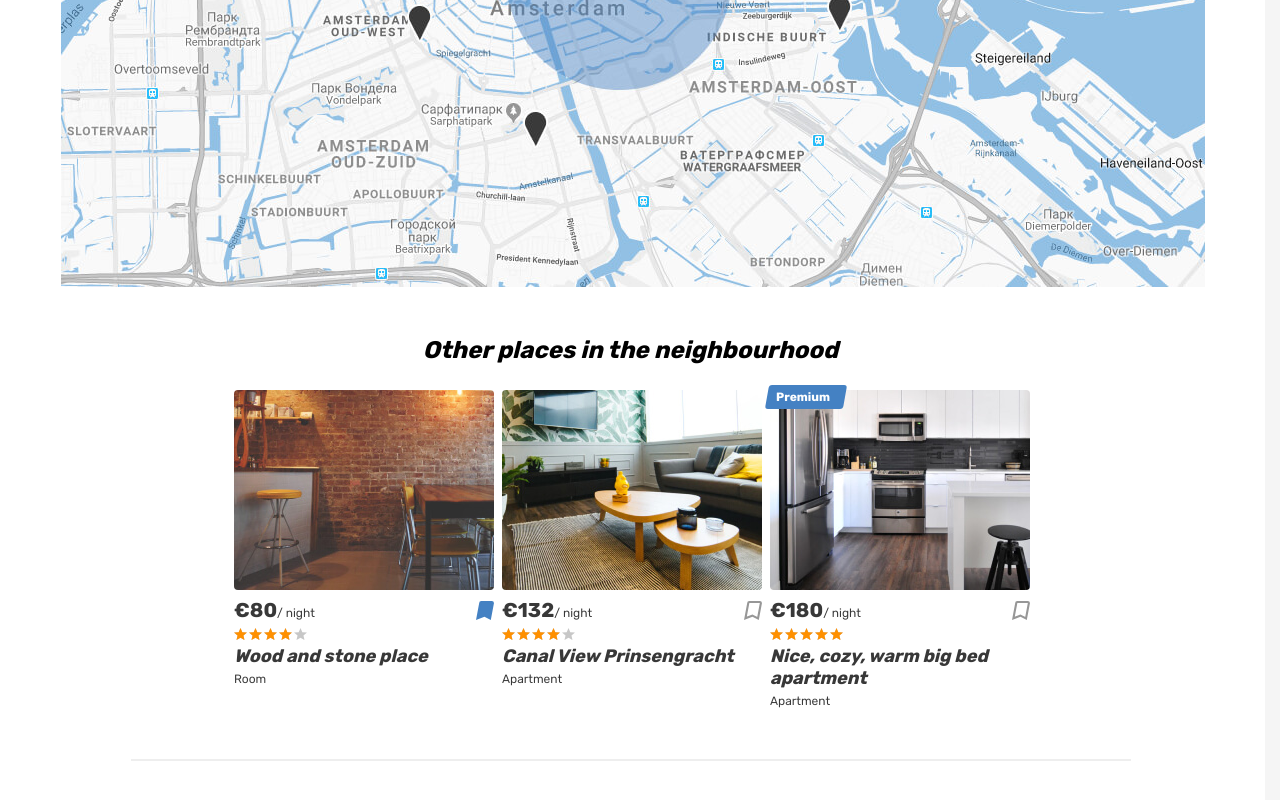
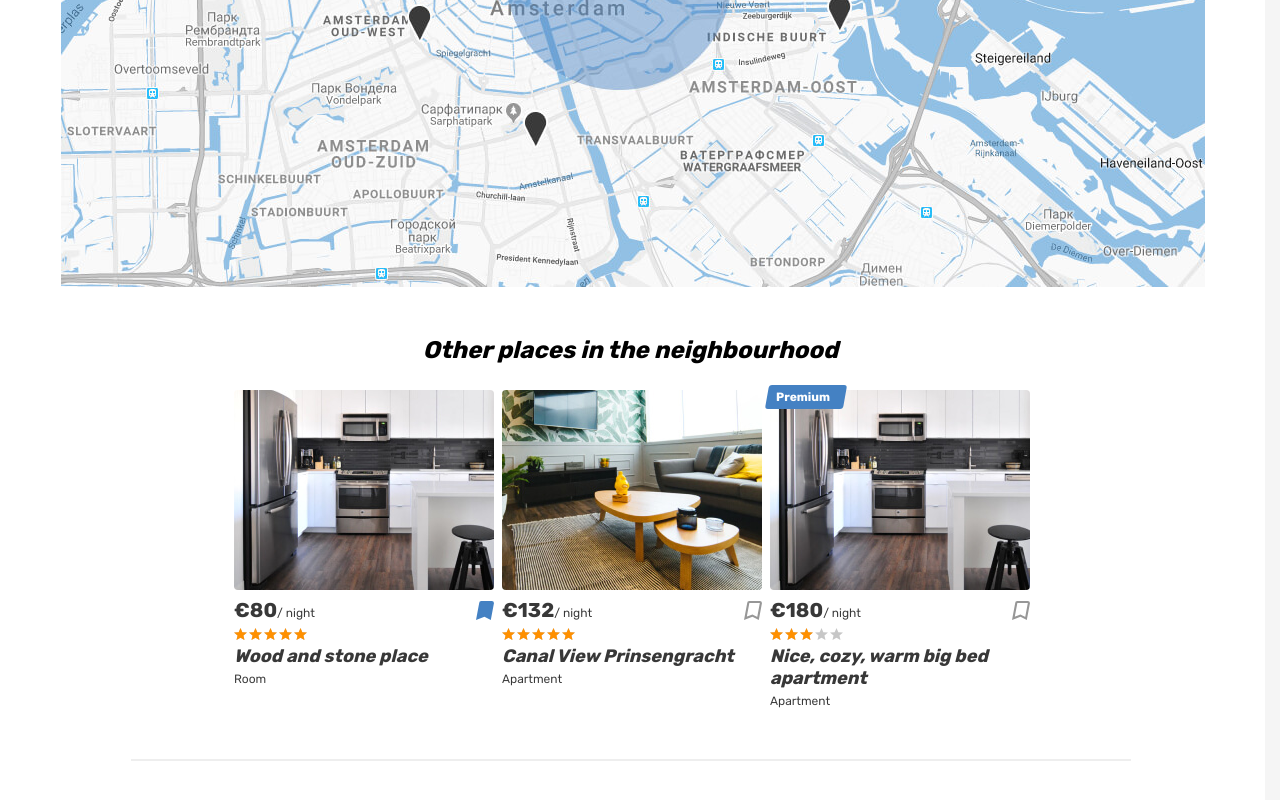
Before and after one commit to htmlacademy-univer-javascript-3/2501955-six-cities-7, a React (Vite) app: page /offer/1 in a window 1280 px wide. Shown: the part 2082-2882 px from the top of the page. Built offline with nearby package versions, Linux system fonts and the light colour scheme.

Commit message:
https://up.htmlacademy.ru/univer-js3/7/tasks/5

```diff
--- a/src/components/offer-card/offer-card.tsx
+++ b/src/components/offer-card/offer-card.tsx
@@ -9,7 +9,7 @@ import OfferBookmarksButton from '../offer-bookmarks-button/offer-bookmarks-butt
 
 type OfferCardProps = Omit<OfferPreview, 'city' | 'location'> & {
   authorizationStatus: AuthorizationStatus;
-  variant?: 'cities' | 'favorites';
+  variant?: 'cities' | 'favorites' | 'near-places';
   onMouseEnter?: () => void;
   onMouseLeave?: () => void;
 };
@@ -36,6 +36,13 @@ const OFFER_CARD_VARIANTS = {
     infoClassName: 'favorites__card-info',
     imageWidth: 150,
     imageHeight: 110
+  },
+  'near-places': {
+    articleClassName: 'near-places__card',
+    imageWrapperClassName: 'near-places__image-wrapper',
+    infoClassName: '',
+    imageWidth: 260,
+    imageHeight: 200
   }
 } as const satisfies Record<NonNullable<OfferCardProps['variant']>, OfferCardVariant>;
 
--- a/src/pages/favorites-page/favorites-page.tsx
+++ b/src/pages/favorites-page/favorites-page.tsx
@@ -1,6 +1,8 @@
 import classNames from 'classnames';
 import type { ReactElement } from 'react';
 import { Helmet } from 'react-helmet-async';
+import { Link } from 'react-router-dom';
+import { AppRoute } from '../../enums/app-route';
 import type { AuthorizationStatus } from '../../enums/authorization-status';
 import type { CityName } from '../../enums/city-name';
 import type { OfferPreview } from '../../types/offer-preview';
@@ -64,9 +66,9 @@ function FavoritesPage({ authorizationStatus, offers }: FavoritesPageProps): Rea
                   <li className="favorites__locations-items" key={cityName}>
                     <div className="favorites__locations locations locations--current">
                       <div className="locations__item">
-                        <a className="locations__item-link" href="#">
+                        <Link className="locations__item-link" to={AppRoute.Root}>
                           <span>{cityName}</span>
-                        </a>
+                        </Link>
                       </div>
                     </div>
                     <div className="favorites__places">
--- a/src/pages/login-page/login-page.tsx
+++ b/src/pages/login-page/login-page.tsx
@@ -1,5 +1,7 @@
 import type { ReactElement } from 'react';
 import { Helmet } from 'react-helmet-async';
+import { Link } from 'react-router-dom';
+import { AppRoute } from '../../enums/app-route';
 
 function LoginPage(): ReactElement {
   return (
@@ -26,9 +28,9 @@ function LoginPage(): ReactElement {
           </section>
           <section className="locations locations--login locations--current">
             <div className="locations__item">
-              <a className="locations__item-link" href="#">
-                <span>Amsterdam</span>
-              </a>
+              <Link className="locations__item-link" to={AppRoute.Root}>
+                <span>Paris</span>
+              </Link>
             </div>
           </section>
         </div>
--- a/src/pages/offer-page/offer-page.tsx
+++ b/src/pages/offer-page/offer-page.tsx
@@ -3,12 +3,15 @@ import type { ReactElement } from 'react';
 import { Helmet } from 'react-helmet-async';
 import { Navigate, useParams } from 'react-router-dom';
 import { OFFERS } from '../../mocks/offers';
+import { OFFER_PREVIEWS } from '../../mocks/offer-previews';
+import { AppRoute } from '../../enums/app-route';
+import { AuthorizationStatus } from '../../enums/authorization-status';
 import type { Offer } from '../../types/offer';
+import type { OfferPreview } from '../../types/offer-preview';
+import { getOfferHousingTypeText } from '../../utils/get-offer-housing-type-text';
+import OfferBookmarksButton from '../../components/offer-bookmarks-button/offer-bookmarks-button';
 import OfferRatingStars from '../../components/offer-rating-stars/offer-rating-stars';
-import { AppRoute } from '../../enums/app-route';
-import OfferBookmarksButton from '../../components/offer-bookmarks-button/offer-bookmarks-button';
-import { getOfferHousingTypeText } from '../../utils/get-offer-housing-type-text';
-import { AuthorizationStatus } from '../../enums/authorization-status';
+import OfferCard from '../../components/offer-card/offer-card';
 
 type OfferPageProps = {
   authorizationStatus: AuthorizationStatus;
@@ -17,10 +20,13 @@ type OfferPageProps = {
 function OfferPage({ authorizationStatus }: OfferPageProps): ReactElement {
   const { id } = useParams();
   const offer: Offer | undefined = OFFERS.find((item) => item.id === id);
-
   if (!offer) {
     return <Navigate to={AppRoute.NotFound} replace />;
   }
+
+  const nearOffers: OfferPreview[] = OFFER_PREVIEWS
+    .filter((item) => item.city.name === offer.city.name && item.id !== offer.id)
+    .slice(0, 3);
 
   return (
     <>
@@ -185,110 +191,20 @@ function OfferPage({ authorizationStatus }: OfferPageProps): ReactElement {
               </section>
             </div>
           </div>
-          <section className="offer__map map"></section>
+          <section className="offer__map map" />
         </section>
         <div className="container">
           <section className="near-places places">
             <h2 className="near-places__title">Other places in the neighbourhood</h2>
             <div className="near-places__list places__list">
-              <article className="near-places__card place-card">
-                <div className="near-places__image-wrapper place-card__image-wrapper">
-                  <a href="#">
-                    <img className="place-card__image" src="img/room.jpg" width="260" height="200" alt="Place image" />
-                  </a>
-                </div>
-                <div className="place-card__info">
-                  <div className="place-card__price-wrapper">
-                    <div className="place-card__price">
-                      <b className="place-card__price-value">&euro;80</b>
-                      <span className="place-card__price-text">&#47;&nbsp;night</span>
-                    </div>
-                    <button className="place-card__bookmark-button place-card__bookmark-button--active button" type="button">
-                      <svg className="place-card__bookmark-icon" width="18" height="19">
-                        <use xlinkHref="#icon-bookmark"></use>
-                      </svg>
-                      <span className="visually-hidden">In bookmarks</span>
-                    </button>
-                  </div>
-                  <div className="place-card__rating rating">
-                    <div className="place-card__stars rating__stars">
-                      <span style={{width: '80%'}}></span>
-                      <span className="visually-hidden">Rating</span>
-                    </div>
-                  </div>
-                  <h2 className="place-card__name">
-                    <a href="#">Wood and stone place</a>
-                  </h2>
-                  <p className="place-card__type">Room</p>
-                </div>
-              </article>
-
-              <article className="near-places__card place-card">
-                <div className="near-places__image-wrapper place-card__image-wrapper">
-                  <a href="#">
-                    <img className="place-card__image" src="img/apartment-02.jpg" width="260" height="200" alt="Place image" />
-                  </a>
-                </div>
-                <div className="place-card__info">
-                  <div className="place-card__price-wrapper">
-                    <div className="place-card__price">
-                      <b className="place-card__price-value">&euro;132</b>
-                      <span className="place-card__price-text">&#47;&nbsp;night</span>
-                    </div>
-                    <button className="place-card__bookmark-button button" type="button">
-                      <svg className="place-card__bookmark-icon" width="18" height="19">
-                        <use xlinkHref="#icon-bookmark"></use>
-                      </svg>
-                      <span className="visually-hidden">To bookmarks</span>
-                    </button>
-                  </div>
-                  <div className="place-card__rating rating">
-                    <div className="place-card__stars rating__stars">
-                      <span style={{width: '80%'}}></span>
-                      <span className="visually-hidden">Rating</span>
-                    </div>
-                  </div>
-                  <h2 className="place-card__name">
-                    <a href="#">Canal View Prinsengracht</a>
-                  </h2>
-                  <p className="place-card__type">Apartment</p>
-                </div>
-              </article>
-
-              <article className="near-places__card place-card">
-                <div className="place-card__mark">
-                  <span>Premium</span>
-                </div>
-                <div className="near-places__image-wrapper place-card__image-wrapper">
-                  <a href="#">
-                    <img className="place-card__image" src="img/apartment-03.jpg" width="260" height="200" alt="Place image" />
-                  </a>
-                </div>
-                <div className="place-card__info">
-                  <div className="place-card__price-wrapper">
-                    <div className="place-card__price">
-                      <b className="place-card__price-value">&euro;180</b>
-                      <span className="place-card__price-text">&#47;&nbsp;night</span>
-                    </div>
-                    <button className="place-card__bookmark-button button" type="button">
-                      <svg className="place-card__bookmark-icon" width="18" height="19">
-                        <use xlinkHref="#icon-bookmark"></use>
-                      </svg>
-                      <span className="visually-hidden">To bookmarks</span>
-                    </button>
-                  </div>
-                  <div className="place-card__rating rating">
-                    <div className="place-card__stars rating__stars">
-                      <span style={{width: '100%'}}></span>
-                      <span className="visually-hidden">Rating</span>
-                    </div>
-                  </div>
-                  <h2 className="place-card__name">
-                    <a href="#">Nice, cozy, warm big bed apartment</a>
-                  </h2>
-                  <p className="place-card__type">Apartment</p>
-                </div>
-              </article>
+              {nearOffers.map((nearOffer) => (
+                <OfferCard
+                  key={nearOffer.id}
+                  {...nearOffer}
+                  authorizationStatus={authorizationStatus}
+                  variant='near-places'
+                />
+              ))}
             </div>
           </section>
         </div>
```
